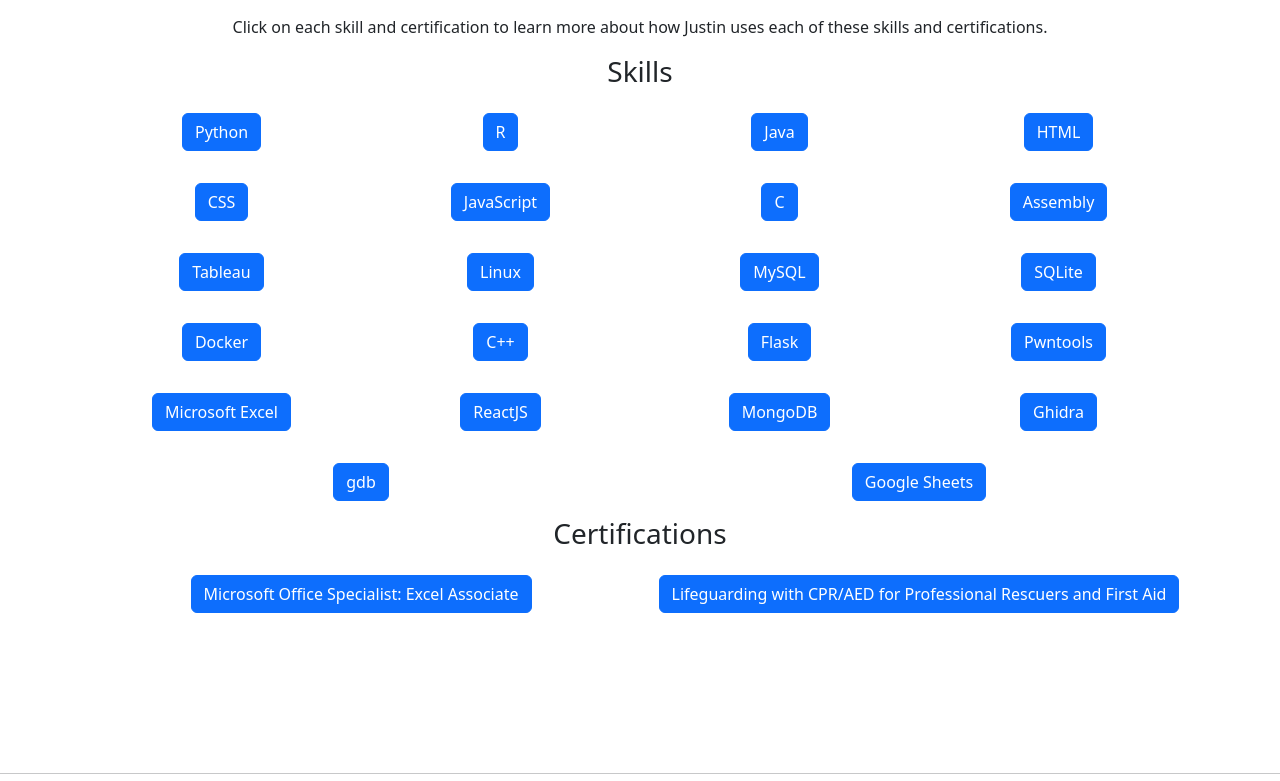
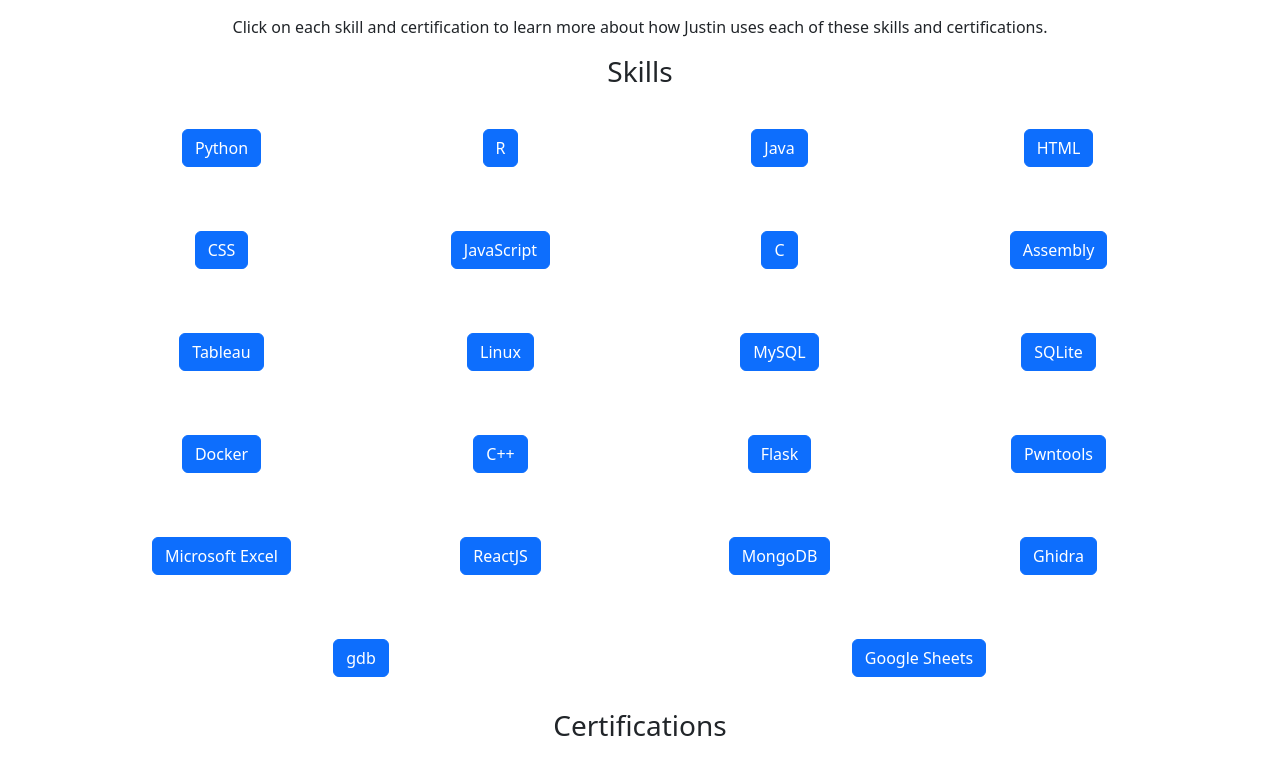
Before and after one commit to jmoczynski/personal-profile, a React (Create React App) app: page / in a window 1280 px wide. Shown: the part 3612-4393 px from the top of the page. Built offline with nearby package versions, Linux system fonts and the light colour scheme.

Commit message:
worked on Skills page

```diff
--- a/src/components/SkillsPage.js
+++ b/src/components/SkillsPage.js
@@ -208,101 +208,101 @@
             <p>Click on each skill and certification to learn more about how Justin uses each of these skills and certifications.</p>
             <h3>Skills</h3>
             <Row>
-                <Col>
+                <Col md>
                     <OverlayTrigger trigger="click" placement="top" overlay={popover_Python}><Button>Python</Button></OverlayTrigger>
                 </Col>
-                <Col>
+                <Col md>
                     <OverlayTrigger trigger="click" placement="top" overlay={popover_R}><Button>R</Button></OverlayTrigger>
                 </Col>
-                <Col>
+                <Col md>
                     <OverlayTrigger trigger="click" placement="top" overlay={popover_Java}><Button>Java</Button></OverlayTrigger>
                 </Col>
-                <Col>
+                <Col md>
                     <OverlayTrigger trigger="click" placement="top" overlay={popover_HTML}><Button>HTML</Button></OverlayTrigger>
                 </Col>
             </Row>
             <Row>
-                <Col>
+                <Col md>
                     <OverlayTrigger trigger="click" placement="top" overlay={popover_CSS}><Button>CSS</Button></OverlayTrigger>
                 </Col>
-                <Col>
+                <Col md>
                     <OverlayTrigger trigger="click" placement="top" overlay={popover_JavaScript}><Button>JavaScript</Button></OverlayTrigger>
                 </Col>
-                <Col>
+                <Col md>
                     <OverlayTrigger trigger="click" placement="top" overlay={popover_C}><Button>C</Button></OverlayTrigger>
                 </Col>
-                <Col>
+                <Col md>
                     <OverlayTrigger trigger="click" placement="top" overlay={popover_Assembly}><Button>Assembly</Button></OverlayTrigger>
                 </Col>
             </Row>
             <Row>
-                <Col>
+                <Col md>
                     <OverlayTrigger trigger="click" placement="top" overlay={popover_Tableau}><Button>Tableau</Button></OverlayTrigger>
                 </Col>
-                <Col>
+                <Col md>
                     <OverlayTrigger trigger="click" placement="top" overlay={popover_Linux}><Button>Linux</Button></OverlayTrigger>
                 </Col>
-                <Col>
+                <Col md>
                     <OverlayTrigger trigger="click" placement="top" overlay={popover_MySQL}><Button>MySQL</Button></OverlayTrigger>
                 </Col>
-                <Col>
+                <Col md>
                     <OverlayTrigger trigger="click" placement="top" overlay={popover_SQLite}><Button>SQLite</Button></OverlayTrigger>
                 </Col>
             </Row>
             <Row>
-                <Col>
+                <Col md>
                     <OverlayTrigger trigger="click" placement="top" overlay={popover_Docker}><Button>Docker</Button></OverlayTrigger>
                 </Col>
-                <Col>
+                <Col md>
                     <OverlayTrigger trigger="click" placement="top" overlay={popover_CPlusPlus}><Button>C++</Button></OverlayTrigger>
                 </Col>
-                <Col>
+                <Col md>
                     <OverlayTrigger trigger="click" placement="top" overlay={popover_Flask}><Button>Flask</Button></OverlayTrigger>
                 </Col>
-                <Col>
+                <Col md>
                     <OverlayTrigger trigger="click" placement="top" overlay={popover_Pwntools}><Button>Pwntools</Button></OverlayTrigger>
                 </Col>
             </Row>
             <Row>
-                <Col>
+                <Col md>
                     <OverlayTrigger trigger="click" placement="top" overlay={popover_MicrosoftExcel}><Button>Microsoft Excel</Button></OverlayTrigger>
                 </Col>
-                <Col>
+                <Col md>
                     <OverlayTrigger trigger="click" placement="top" overlay={popover_ReactJS}><Button>ReactJS</Button></OverlayTrigger>
                 </Col>
-                <Col>
+                <Col md>
                     <OverlayTrigger trigger="click" placement="top" overlay={popover_MongoDB}><Button>MongoDB</Button></OverlayTrigger>
                 </Col>
-                <Col>
+                <Col md>
                     <OverlayTrigger trigger="click" placement="top" overlay={popover_Ghidra}><Button>Ghidra</Button></OverlayTrigger>
                 </Col>
             </Row>
             <Row>
-                <Col>
+                <Col md>
                     <OverlayTrigger trigger="click" placement="top" overlay={popover_gdb}><Button>gdb</Button></OverlayTrigger>
                 </Col>
-                <Col>
+                <Col md>
                     <OverlayTrigger trigger="click" placement="top" overlay={popover_GoogleSheets}><Button>Google Sheets</Button></OverlayTrigger>
                 </Col>
-                <Col className="visually-hidden">
+                <Col md className="visually-hidden">
                     <OverlayTrigger trigger="click" placement="top"><Button></Button></OverlayTrigger>
                 </Col>
-                <Col className="visually-hidden">
+                <Col md className="visually-hidden">
                     <OverlayTrigger trigger="click" placement="top"><Button></Button></OverlayTrigger>
                 </Col>
             </Row>
             <h3>Certifications</h3>
             <Row>
-                <Col>
+                <Col md>
                     <OverlayTrigger trigger="click" placement="top" overlay={popover_CertExcelAssociate}><Button>Microsoft Office Specialist: Excel Associate</Button></OverlayTrigger>
                 </Col>
-                <Col>
+                <Col md>
                     <OverlayTrigger trigger="click" placement="top" overlay={popover_CertLifeguard}><Button>Lifeguarding with CPR/AED for Professional Rescuers and First Aid</Button></OverlayTrigger>
                 </Col>
-                <Col className="visually-hidden">
+                <Col md className="visually-hidden">
                     <OverlayTrigger trigger="click" placement="top"><Button></Button></OverlayTrigger>
                 </Col>
-                <Col className="visually-hidden">
+                <Col md className="visually-hidden">
                     <OverlayTrigger trigger="click" placement="top"><Button></Button></OverlayTrigger>
                 </Col>
             </Row>
--- a/src/index.css
+++ b/src/index.css
@@ -19,7 +19,7 @@
   align-content: center !important;
 }
 
-.row {
+.row, .col-md {
   padding-top: 1rem !important;
   padding-bottom: 1rem !important;
 }
```
